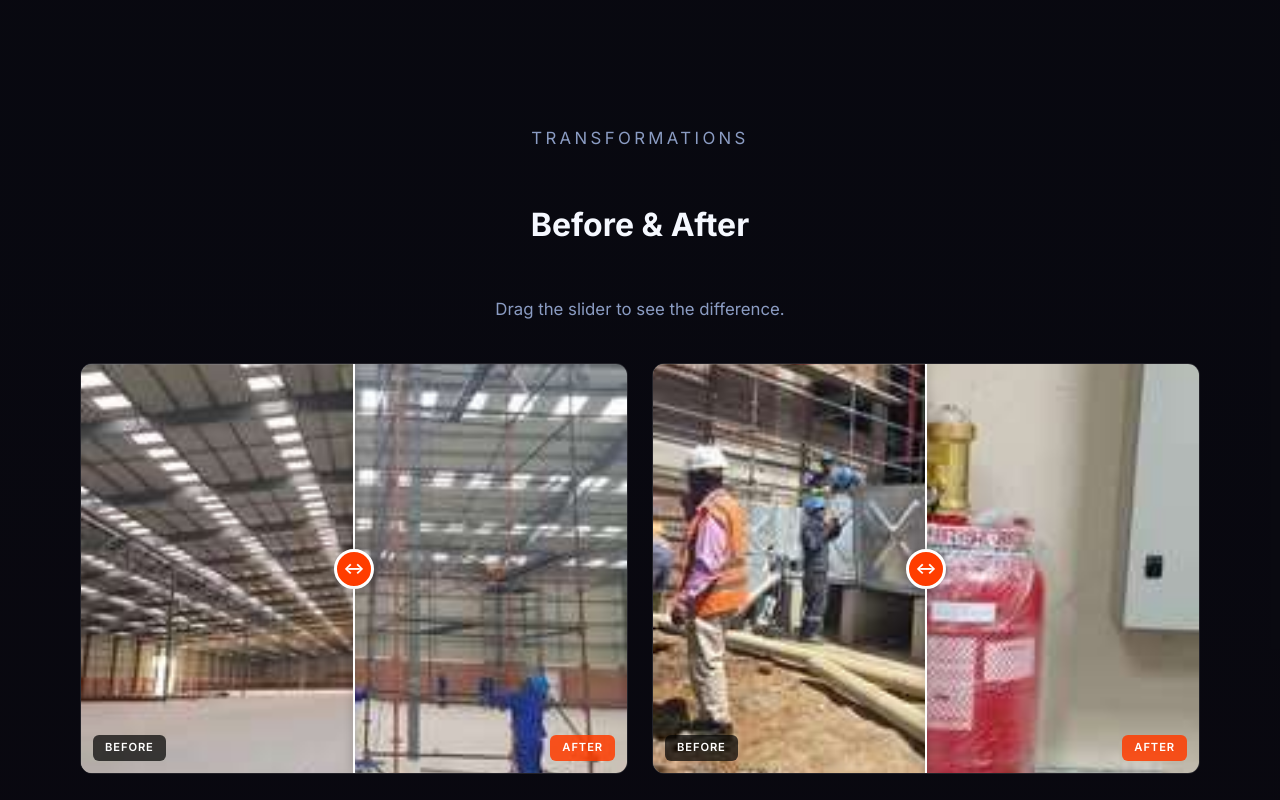
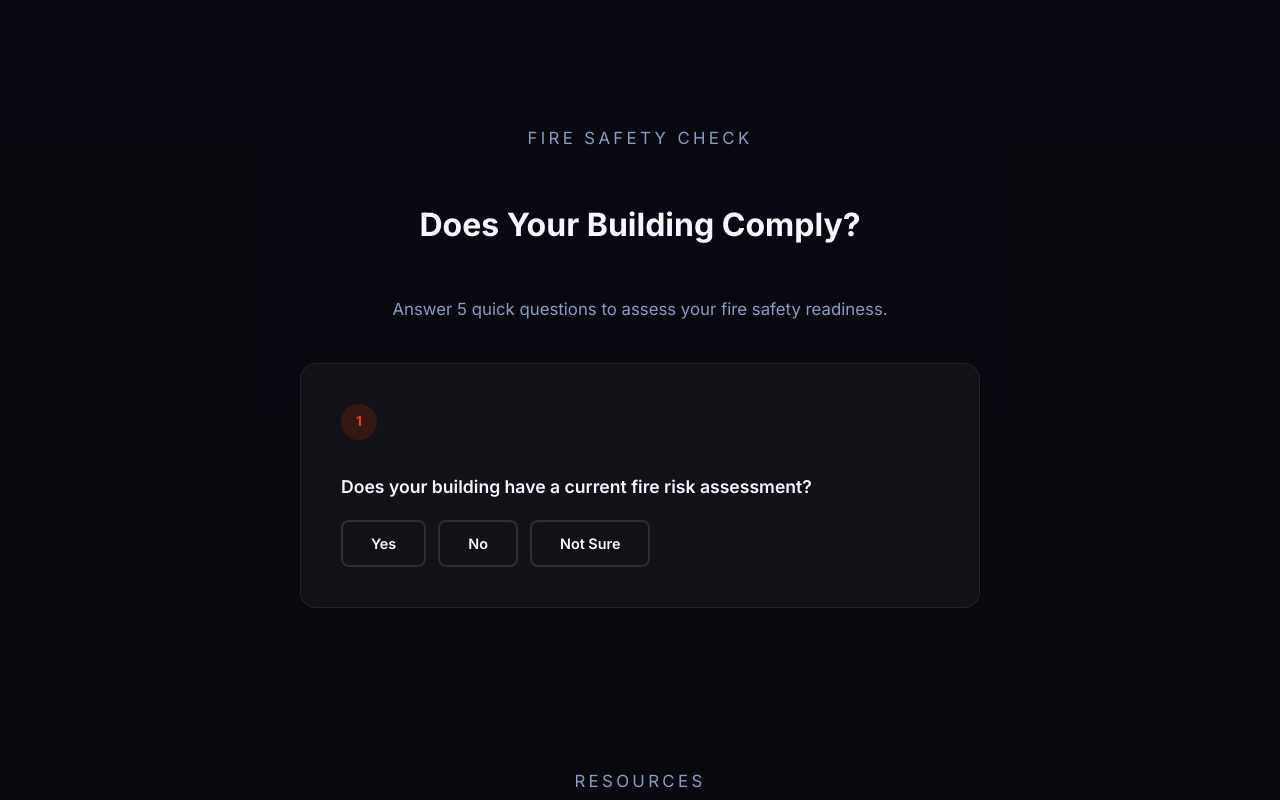
Before and after one commit to noeljaywolf-create/extremefire-design, a website: page index.html in a window 1280 px wide. Shown: the part 10020-10820 px from the top of the page. Drawn offline with Linux system fonts and the light colour scheme; no server answers.

Commit message:
Remove before/after sliders (HTML, CSS, JS)

```diff
--- a/engineer.js
+++ b/engineer.js
@@ -1,51 +1,9 @@
 /* ============================================================
    ENGINEERING SECTIONS JS - Extreme Fire Design Inc
-   Checklist, before/after sliders, resources gate
+   Checklist, resources gate
    ============================================================ */
 (function () {
   'use strict';
-
-  /* ---------- Before / After Sliders ---------- */
-  var sliders = document.querySelectorAll('[data-ba]');
-  function initSlider(slider) {
-    var before = slider.querySelector('.ba-before');
-    var handle = slider.querySelector('[data-handle]');
-    function setPos(x) {
-      var rect = slider.getBoundingClientRect();
-      if (!rect.width) return;
-      var pct = ((x - rect.left) / rect.width) * 100;
-      pct = Math.max(0, Math.min(100, pct));
-      before.style.clipPath = 'inset(0 ' + (100 - pct) + '% 0 0)';
-      if (handle) handle.style.left = pct + '%';
-    }
-    function onMove(clientX) {
-      var rect = slider.getBoundingClientRect();
-      setPos(clientX);
-    }
-    slider.addEventListener('mousedown', function (e) {
-      e.preventDefault();
-      onMove(e.clientX);
-      function mm(m) { onMove(m.clientX); }
-      function mu() {
-        document.removeEventListener('mousemove', mm);
-        document.removeEventListener('mouseup', mu);
-      }
-      document.addEventListener('mousemove', mm);
-      document.addEventListener('mouseup', mu);
-    });
-    slider.addEventListener('touchstart', function (e) {
-      var t = e.touches[0];
-      onMove(t.clientX);
-      function tm(m) { onMove(m.touches[0].clientX); }
-      function tu() {
-        slider.removeEventListener('touchmove', tm);
-        slider.removeEventListener('touchend', tu);
-      }
-      slider.addEventListener('touchmove', tm, { passive: true });
-      slider.addEventListener('touchend', tu);
-    });
-  }
-  sliders.forEach(initSlider);
 
   /* ---------- Fire Safety Checklist ---------- */
   var checklist = document.getElementById('fire-checklist');
--- a/enhanced.css
+++ b/enhanced.css
@@ -1369,80 +1369,6 @@ input:focus, textarea:focus, select:focus {
 .case-specs li strong { color: rgba(255,255,255,0.7); }
 
 /* ============================================================
-   26. BEFORE / AFTER SLIDERS
-   ============================================================ */
-.ba-grid {
-  display: grid;
-  grid-template-columns: repeat(2, 1fr);
-  gap: 24px;
-  margin-top: 40px;
-}
-.ba-slider {
-  position: relative;
-  width: 100%;
-  aspect-ratio: 4/3;
-  border-radius: 12px;
-  overflow: hidden;
-  cursor: ew-resize;
-  user-select: none;
-  border: 1px solid rgba(255,255,255,0.1);
-}
-.ba-img {
-  position: absolute;
-  inset: 0;
-  background-size: cover;
-  background-position: center;
-}
-.ba-before { clip-path: inset(0 50% 0 0); z-index: 2; }
-.ba-after { z-index: 1; }
-.ba-label {
-  position: absolute;
-  bottom: 12px;
-  padding: 4px 12px;
-  border-radius: 6px;
-  font-size: 0.7rem;
-  font-weight: 600;
-  text-transform: uppercase;
-  letter-spacing: 0.08em;
-}
-.ba-label-before { left: 12px; background: rgba(0,0,0,0.7); color: #fff; }
-.ba-label-after { right: 12px; background: rgba(255,61,0,0.85); color: #fff; }
-.ba-handle {
-  position: absolute;
-  top: 0;
-  bottom: 0;
-  left: 50%;
-  transform: translateX(-50%);
-  z-index: 3;
-  display: flex;
-  flex-direction: column;
-  align-items: center;
-  pointer-events: none;
-}
-.ba-handle-line {
-  flex: 1;
-  width: 2px;
-  background: #fff;
-  box-shadow: 0 0 8px rgba(0,0,0,0.5);
-}
-.ba-handle-circle {
-  width: 40px;
-  height: 40px;
-  border-radius: 50%;
-  background: #ff3d00;
-  border: 3px solid #fff;
-  display: flex;
-  align-items: center;
-  justify-content: center;
-  color: #fff;
-  font-size: 1rem;
-  font-weight: 700;
-  box-shadow: 0 2px 12px rgba(0,0,0,0.4);
-  pointer-events: auto;
-  flex-shrink: 0;
-}
-
-/* ============================================================
    27. FIRE SAFETY CHECKLIST
    ============================================================ */
 .checklist-box {
@@ -1658,7 +1584,6 @@ input:focus, textarea:focus, select:focus {
   .hiw-grid { grid-template-columns: repeat(2, 1fr); }
   .industries-grid { grid-template-columns: repeat(2, 1fr); }
   .case-studies-grid { grid-template-columns: 1fr; }
-  .ba-grid { grid-template-columns: 1fr; }
   .resources-grid { grid-template-columns: 1fr; }
   .emergency-inner { flex-direction: column; text-align: center; }
   .emergency-actions { justify-content: center; }
--- a/index.html
+++ b/index.html
@@ -894,29 +894,6 @@
       </div>
     </section>
 
-    <!-- Before / After Sliders -->
-    <section class="section ba-section astro-overlay" data-section-reveal>
-      <div class="container">
-        <div class="section-heading">
-          <p class="eyebrow">Transformations</p>
-          <h2>Before &amp; After</h2>
-          <p>Drag the slider to see the difference.</p>
-        </div>
-        <div class="ba-grid">
-          <div class="ba-slider" data-ba>
-            <div class="ba-img ba-before" style="background-image:url('images/our-work/OUR GALLERY TWO/-hy.jpg')"><span class="ba-label ba-label-before">Before</span></div>
-            <div class="ba-img ba-after" style="background-image:url('images/our-work/OUR GALLERY TWO/hy.jpg')"><span class="ba-label ba-label-after">After</span></div>
-            <div class="ba-handle" data-handle><div class="ba-handle-line"></div><div class="ba-handle-circle">&harr;</div><div class="ba-handle-line"></div></div>
-          </div>
-          <div class="ba-slider" data-ba>
-            <div class="ba-img ba-before" style="background-image:url('images/our-work/OUR GALLERY TWO/ii.jpg')"><span class="ba-label ba-label-before">Before</span></div>
-            <div class="ba-img ba-after" style="background-image:url('images/our-work/OUR GALLERY TWO/lkmnbcxs.jpg')"><span class="ba-label ba-label-after">After</span></div>
-            <div class="ba-handle" data-handle><div class="ba-handle-line"></div><div class="ba-handle-circle">&harr;</div><div class="ba-handle-line"></div></div>
-          </div>
-        </div>
-      </div>
-    </section>
-
     <!-- Interactive Fire Safety Checklist -->
     <section class="section checklist-section astro-overlay" data-section-reveal>
       <div class="container">
```
